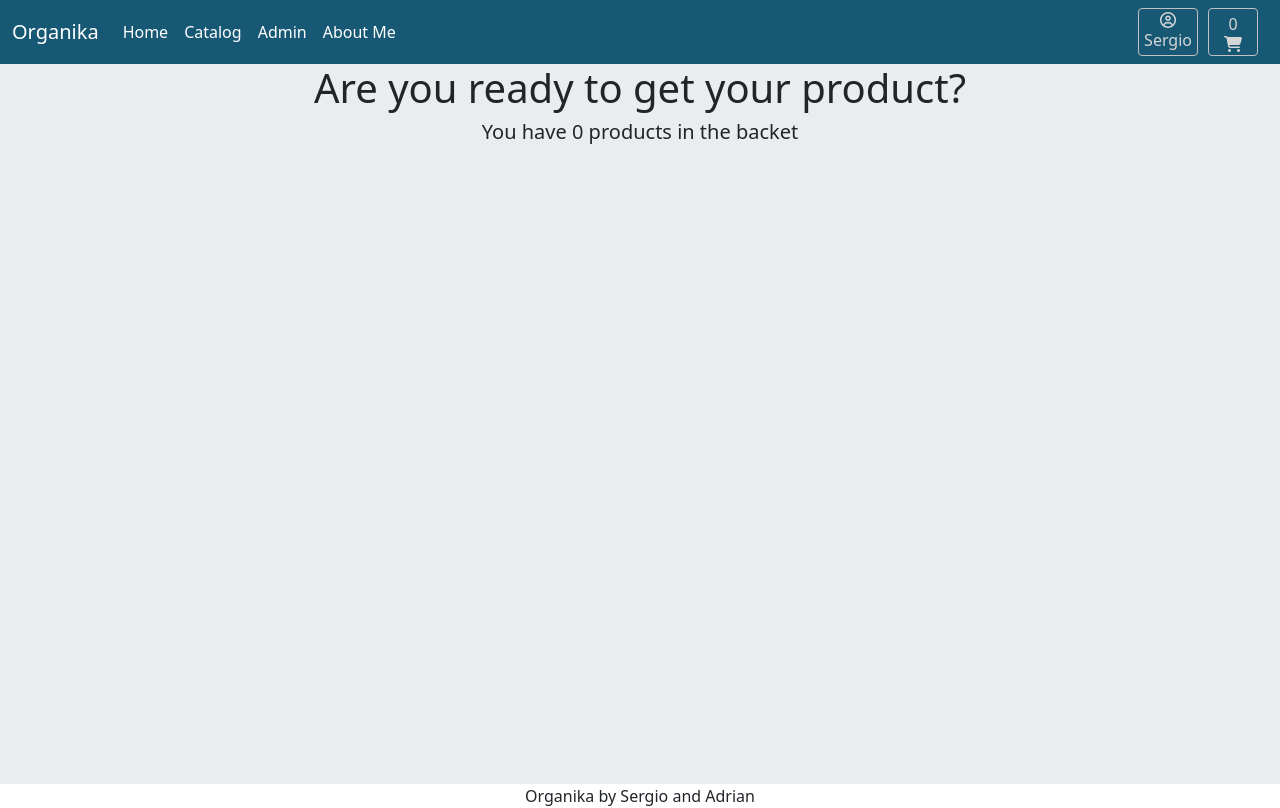
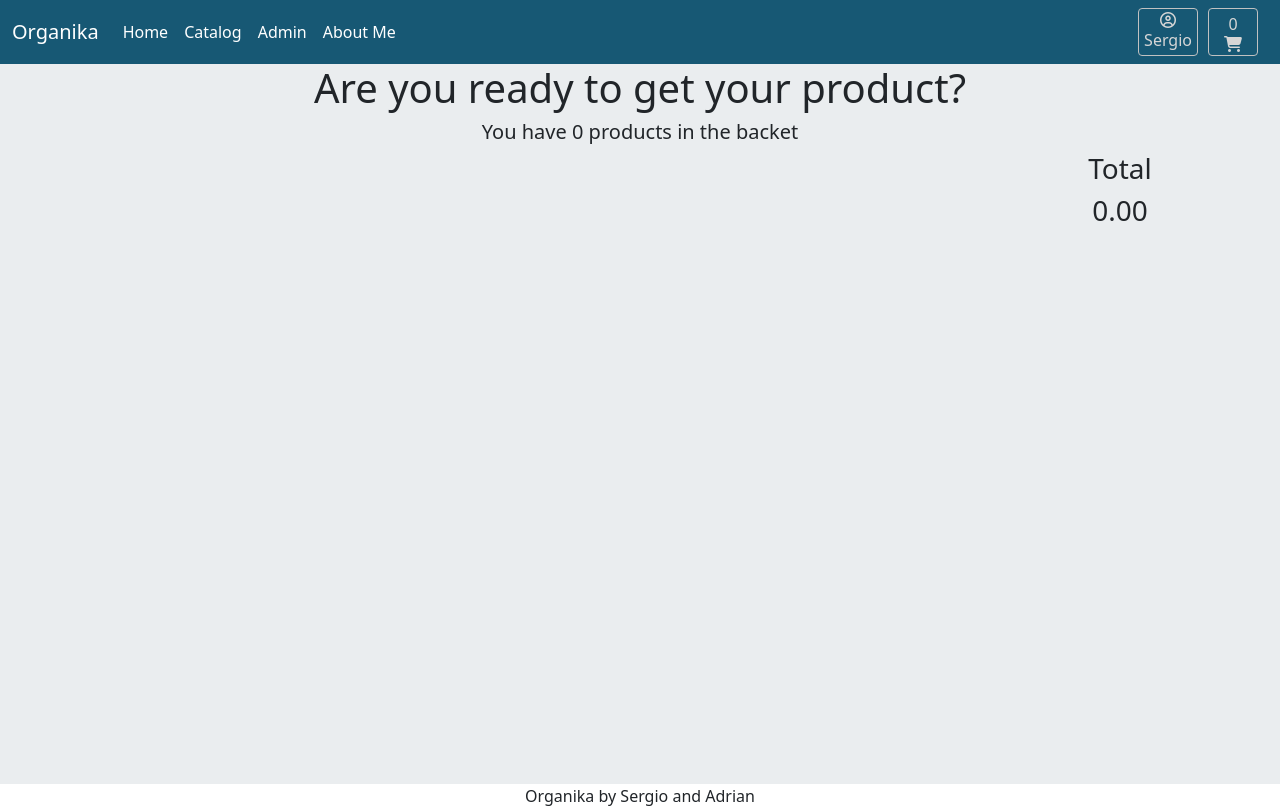
Before and after one commit to drinzunza/react_store_ch39, a React (Create React App) app: page /cart in a window 1280 px wide. Built offline with nearby package versions, Linux system fonts and the light colour scheme.

Commit message:
FSDI 109 #4

```diff
--- a/src/components/navbar.css
+++ b/src/components/navbar.css
@@ -1,3 +1,4 @@
+
 .navbar {
     background-color: rgb(23, 88, 116);
 }
--- a/src/components/navbar.jsx
+++ b/src/components/navbar.jsx
@@ -7,6 +7,15 @@ import DataContext from '../store/dataContext';
 function Navbar() {
   const user = useContext(DataContext).user;
   const cart = useContext(DataContext).cart;
+
+  function getProductCount() {
+    let total = 0;
+    for (let i = 0; i < cart.length; i++) {
+      let prod = cart[i];
+      total += prod.quantity;
+    }
+    return total;
+  }
 
   return (
     <nav className="navbar navbar-expand-lg" data-bs-theme="dark">
@@ -58,7 +67,7 @@ function Navbar() {
             </div>
 
             <Link className="btn btn-outline-success btn-cart" to="/cart">
-              {cart.length}
+              {getProductCount()}
               <i className="fa-solid fa-cart-shopping"></i>
             </Link>
           </form>
--- /dev/null
+++ b/src/components/productInCart.css
@@ -0,0 +1,25 @@
+
+.product-cart {
+    border: 1px solid #7c7979;
+    border-radius: 4px;
+    padding: 5px;
+    margin: 10px 20px;
+    display: flex;
+    align-items: center;
+    background-color: white;
+}
+
+.product-cart img {
+    width: 120px;
+    height: 110px;
+}
+
+.product-cart div {
+    flex: 6;
+    text-align: left;
+    margin-left: 10px;
+}
+
+.product-cart label {
+    flex: 1;
+}
--- /dev/null
+++ b/src/components/productInCart.jsx
@@ -0,0 +1,27 @@
+import './productInCart.css';
+
+function ProductInCart(props) {
+  function getTotal() {
+    const total = props.data.price * props.data.quantity;
+    return total.toFixed(2);
+  }
+
+  return (
+    <div className="product-cart">
+      <img src={'/images/' + props.data.image} alt=""></img>
+
+      <div>
+        <h5>{props.data.title}</h5>
+        <label>{props.data.category}</label>
+      </div>
+
+      <label>${props.data.price.toFixed(2)}</label>
+      <label>{props.data.quantity}</label>
+      <label>${getTotal()}</label>
+
+      <button className="btn btn-sm btn-danger">Remove</button>
+    </div>
+  );
+}
+
+export default ProductInCart;
--- a/src/pages/cart.css
+++ b/src/pages/cart.css
@@ -3,3 +3,15 @@
 .cart {
 
 }
+
+.cart .parent {
+    display: flex;
+}
+
+.cart .parent .list {
+    flex: 3;
+}
+
+.cart .parent .side-menu {
+    flex: 1;
+}
--- a/src/pages/cart.jsx
+++ b/src/pages/cart.jsx
@@ -1,14 +1,47 @@
-import "./cart.css";
+import './cart.css';
 import { useContext } from 'react';
 import DataContext from '../store/dataContext';
+import ProductInCart from '../components/productInCart';
 
 function Cart() {
   const cart = useContext(DataContext).cart;
 
+  function getTotalCount() {
+    let total = 0;
+    for (let i = 0; i < cart.length; i++) {
+      total += cart[i].quantity;
+    }
+
+    return total;
+  }
+
+  function getTotal() {
+    let total = 0;
+    for (let i = 0; i < cart.length; i++) {
+      const prod = cart[i];
+      total += prod.quantity * prod.price;
+    }
+
+    return total.toFixed(2);
+  }
+
   return (
     <div className="cart page">
       <h1>Are you ready to get your product?</h1>
-      <h5>You have {cart.length} products in the backet</h5>
+      <h5>You have {getTotalCount()} products in the backet</h5>
+
+      <div className="parent">
+        <div className="list">
+          {cart.map((prod) => (
+            <ProductInCart key={prod.id} data={prod} />
+          ))}
+        </div>
+
+        <div className="side-menu">
+          <h3>Total</h3>
+          <h3>{getTotal()}</h3>
+        </div>
+      </div>
     </div>
   );
 }
--- a/src/store/globalState.jsx
+++ b/src/store/globalState.jsx
@@ -6,9 +6,24 @@ function GlobalState(props) {
   const [user, setUser] = useState({ name: 'Sergio', id: 123, email: 'sinzunza@sdgku.edu' });
 
   function addToCart(prod) {
+    let copy = [...cart];
+
+    let found = false;
+    // check if the product is already in cart
+    for (let i = 0; i < copy.length; i++) {
+      let prodInCart = copy[i];
+      if (prod.id === prodInCart.id) {
+        // already there
+        prodInCart.quantity += prod.quantity;
+        found = true;
+      }
+    }
+
     // add prod to cart
-    let copy = [...cart];
-    copy.push(prod);
+    if (!found) {
+      copy.push(prod);
+    }
+
     setCart(copy);
   }
 
```
